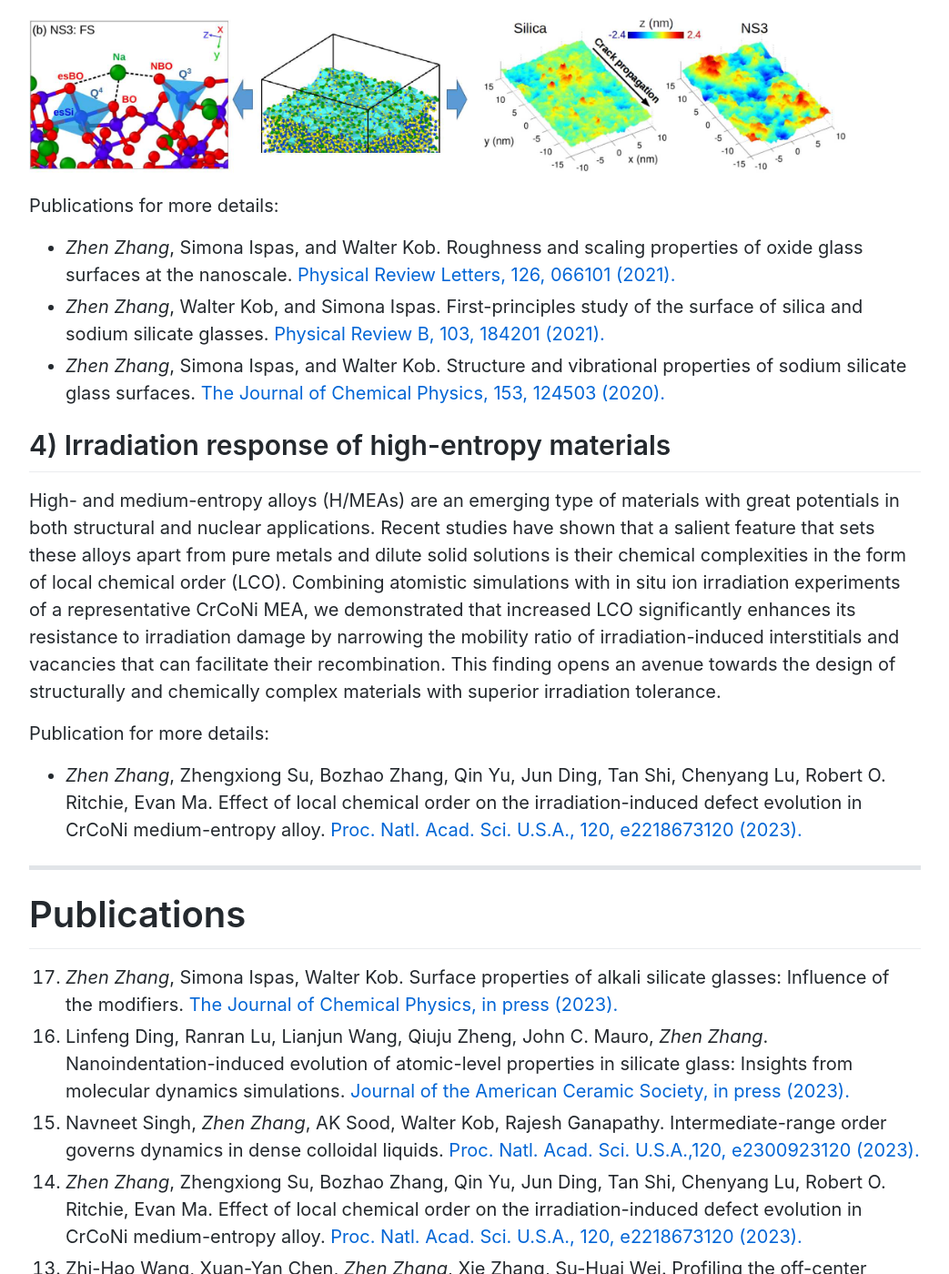
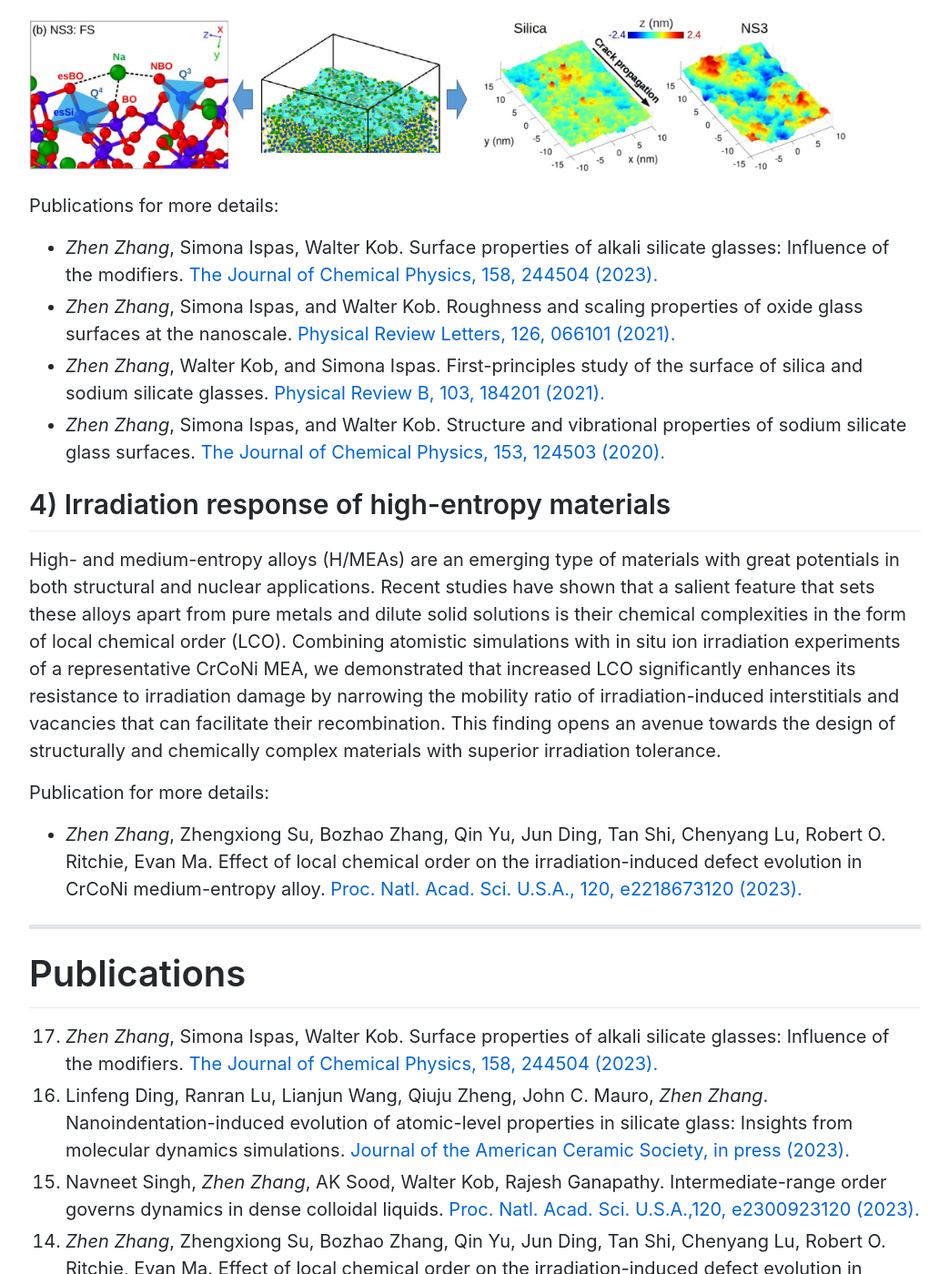
Before and after one commit to zhenzhang1991/zhenzhang1991.github.io, a Jekyll site: the page built from index.md, in a window 1280 px wide and 1400 px high, scrolled down 3787 px. Shown: the whole window at 91% size, without its empty margins (118-1161 px from the left). Built offline with Jekyll 4.4.1, drawn with Linux system fonts in a browser that asks for light colours; Markdown is read by kramdown in place of the engine named in the settings; comment, search, counter and statistics services are not loaded.

Commit message:
Update index.md

```diff
--- a/index.md
+++ b/index.md
@@ -70,6 +70,7 @@ Surface properties lie at the core of many applications of silicate glasses. In
 <img align="center" src="images/surface-prop.jpg" width="900">
 
 Publications for more details:
+*  *Zhen Zhang*, Simona Ispas, Walter Kob. Surface properties of alkali silicate glasses: Influence of the modifiers. [The Journal of Chemical Physics, 158, 244504 (2023).](https://doi.org/10.1063/5.0155497)
 *  *Zhen Zhang*, Simona Ispas, and Walter Kob. Roughness and scaling properties of oxide glass surfaces at the nanoscale. [Physical Review Letters, 126, 066101 (2021).](https://journals.aps.org/prl/abstract/10.1103/PhysRevLett.126.066101)
 *  *Zhen Zhang*, Walter Kob, and Simona Ispas. First-principles study of the surface of silica and sodium silicate glasses. [Physical Review B, 103, 184201 (2021).](https://journals.aps.org/prb/abstract/10.1103/PhysRevB.103.184201)
 *  *Zhen Zhang*, Simona Ispas, and Walter Kob. Structure and vibrational properties of sodium silicate glass surfaces. [The Journal of Chemical Physics, 153, 124503 (2020).](https://doi.org/10.1063/5.0019514)
@@ -86,8 +87,8 @@ Publication for more details:
 
 # Publications
 
-1. *Zhen Zhang*, Simona Ispas, Walter Kob. Surface properties of alkali silicate glasses: Influence of the modifiers. [The Journal of Chemical Physics, in press (2023).](https://arxiv.org/pdf/2304.10781.pdf)
-1. Linfeng Ding, Ranran Lu, Lianjun Wang, Qiuju Zheng, John C. Mauro, *Zhen Zhang*. Nanoindentation-induced evolution of atomic-level properties in silicate glass: Insights from molecular dynamics simulations. [Journal of the American Ceramic Society, in press (2023).](https://arxiv.org/pdf/2305.04202.pdf)
+1. *Zhen Zhang*, Simona Ispas, Walter Kob. Surface properties of alkali silicate glasses: Influence of the modifiers. [The Journal of Chemical Physics, 158, 244504 (2023).](https://doi.org/10.1063/5.0155497)
+1. Linfeng Ding, Ranran Lu, Lianjun Wang, Qiuju Zheng, John C. Mauro, *Zhen Zhang*. Nanoindentation-induced evolution of atomic-level properties in silicate glass: Insights from molecular dynamics simulations. [Journal of the American Ceramic Society, in press (2023).](https://doi.org/10.1111/jace.19230)
 1. Navneet Singh, *Zhen Zhang*, AK Sood, Walter Kob, Rajesh Ganapathy. Intermediate-range order governs dynamics in dense colloidal liquids. [Proc. Natl. Acad. Sci. U.S.A.,120, e2300923120 (2023).](https://www.pnas.org/doi/abs/10.1073/pnas.2300923120)
 0. *Zhen Zhang*, Zhengxiong Su, Bozhao Zhang, Qin Yu, Jun Ding, Tan Shi, Chenyang Lu, Robert O. Ritchie, Evan Ma. Effect of local chemical order on the irradiation-induced defect evolution in CrCoNi medium-entropy alloy. [Proc. Natl. Acad. Sci. U.S.A., 120, e2218673120 (2023).](https://www.pnas.org/doi/abs/10.1073/pnas.2218673120)
 0. Zhi-Hao Wang, Xuan-Yan Chen, *Zhen Zhang*, Xie Zhang, Su-Huai Wei. Profiling the off-center atomic displacements in CuCl at finite temperatures with a deep-learning potential. [Physical Review Materials, 7, 034601 (2023)](https://journals.aps.org/prmaterials/abstract/10.1103/PhysRevMaterials.7.034601)
```
